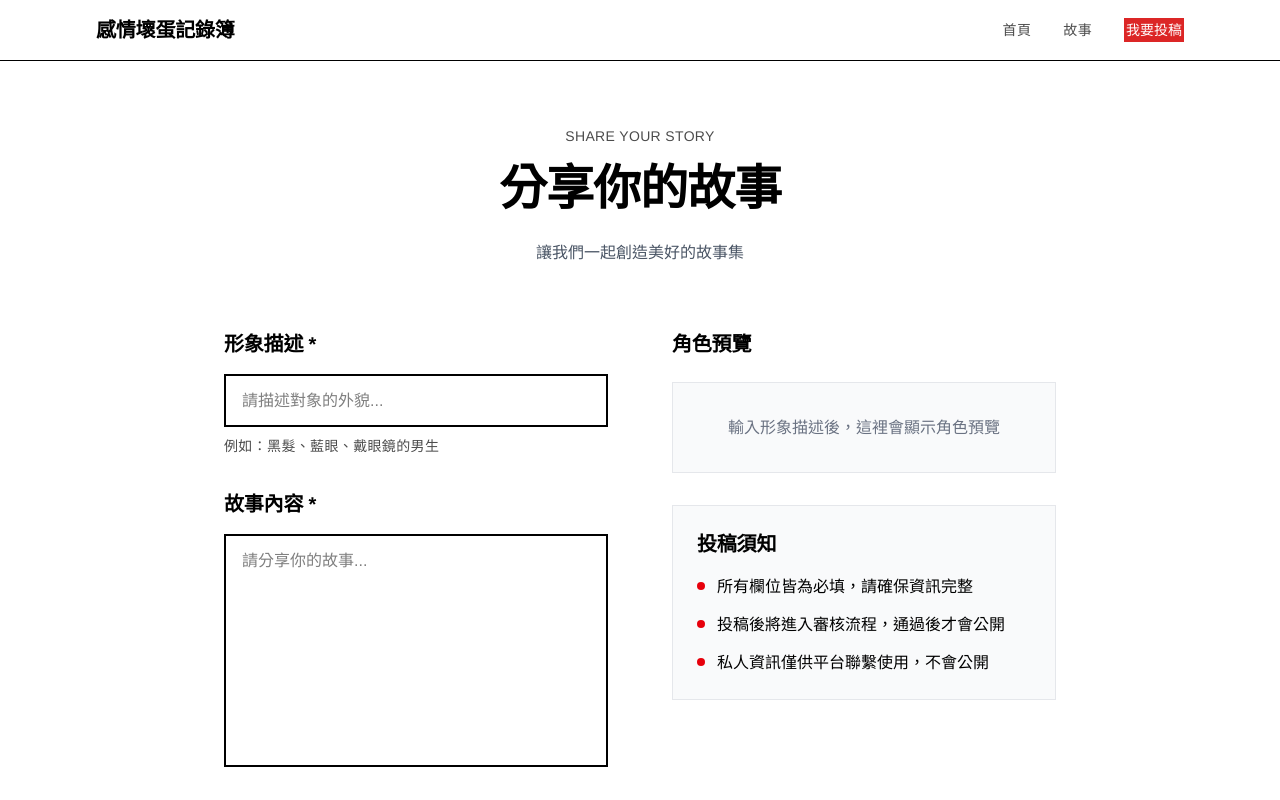
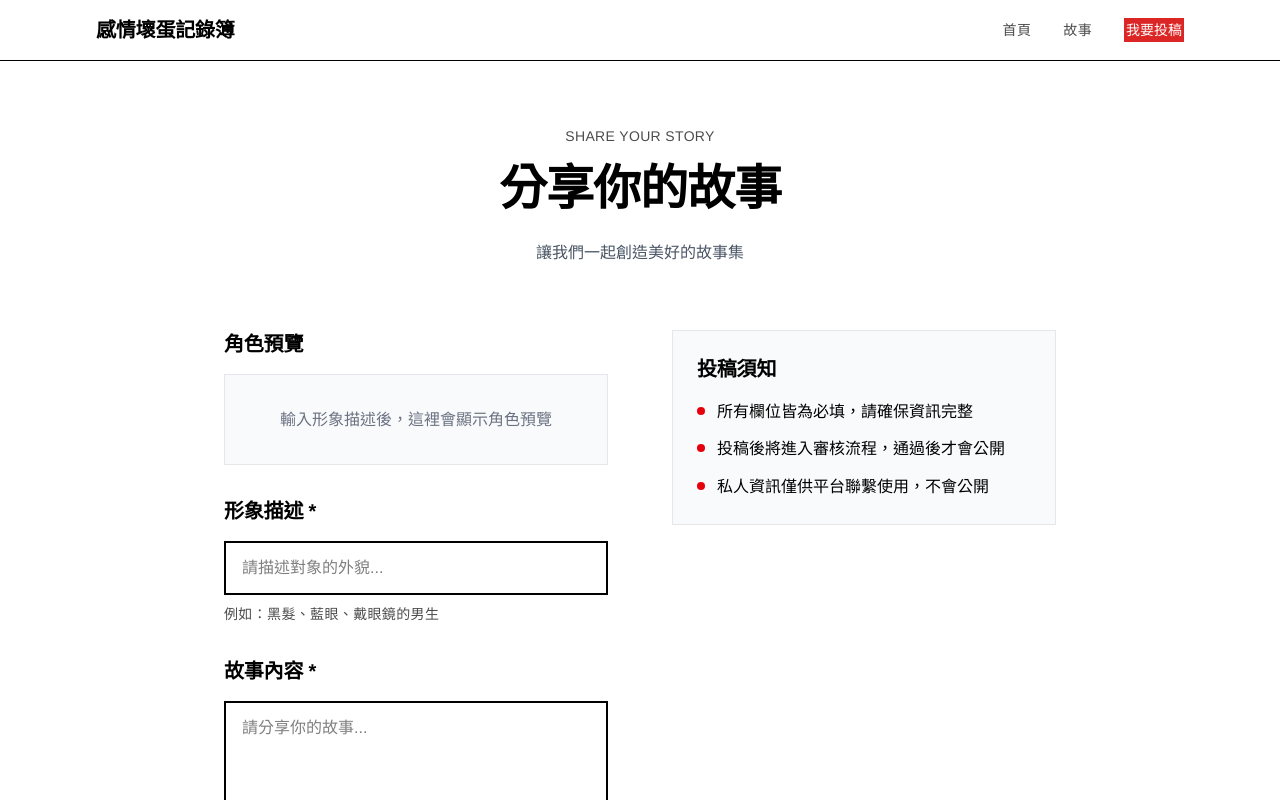
Before and after one commit to chiao-tseng/my-story-app, a Next.js app: page /submit in a window 1280 px wide. Shown: the top 800 px of the page. Built offline with nearby package versions, Linux system fonts and the light colour scheme.

Commit message:
調整投稿頁面：將角色預覽移到形象描述上方，優化用戶體驗

```diff
--- a/src/app/submit/page.tsx
+++ b/src/app/submit/page.tsx
@@ -70,6 +70,25 @@ export default function SubmitPage() {
         {/* 左側：表單 */}
         <div className="space-y-8">
           <form onSubmit={handleSubmit} className="space-y-8">
+            {/* 角色預覽 */}
+            <div>
+              <h3 className="magazine-heading mb-4">角色預覽</h3>
+              {formData.persona ? (
+                <div className="text-center mb-6">
+                  <PixelAvatar description={formData.persona} size={120} />
+                  <p className="magazine-body mt-4 text-gray-600">
+                    {formData.persona}
+                  </p>
+                </div>
+              ) : (
+                <div className="magazine-card p-8 text-center mb-6">
+                  <p className="magazine-body text-gray-500">
+                    輸入形象描述後，這裡會顯示角色預覽
+                  </p>
+                </div>
+              )}
+            </div>
+
             {/* Persona 欄位 */}
             <div>
               <label htmlFor="persona" className="magazine-heading mb-4 block">
@@ -157,27 +176,8 @@ export default function SubmitPage() {
           </form>
         </div>
 
-        {/* 右側：預覽區 */}
+        {/* 右側：投稿須知 */}
         <div className="space-y-8">
-          <div>
-            <h3 className="magazine-heading mb-6">角色預覽</h3>
-            {formData.persona ? (
-              <div className="text-center">
-                <PixelAvatar description={formData.persona} size={120} />
-                <p className="magazine-body mt-4 text-gray-600">
-                  {formData.persona}
-                </p>
-              </div>
-            ) : (
-              <div className="magazine-card p-8 text-center">
-                <p className="magazine-body text-gray-500">
-                  輸入形象描述後，這裡會顯示角色預覽
-                </p>
-              </div>
-            )}
-          </div>
-
-          {/* 投稿須知 */}
           <div className="magazine-card p-6">
             <h4 className="magazine-heading mb-4">投稿須知</h4>
             <ul className="space-y-3">
```
Also changed, not shown: 1 other file (tests, documents, lock files or other folders).
